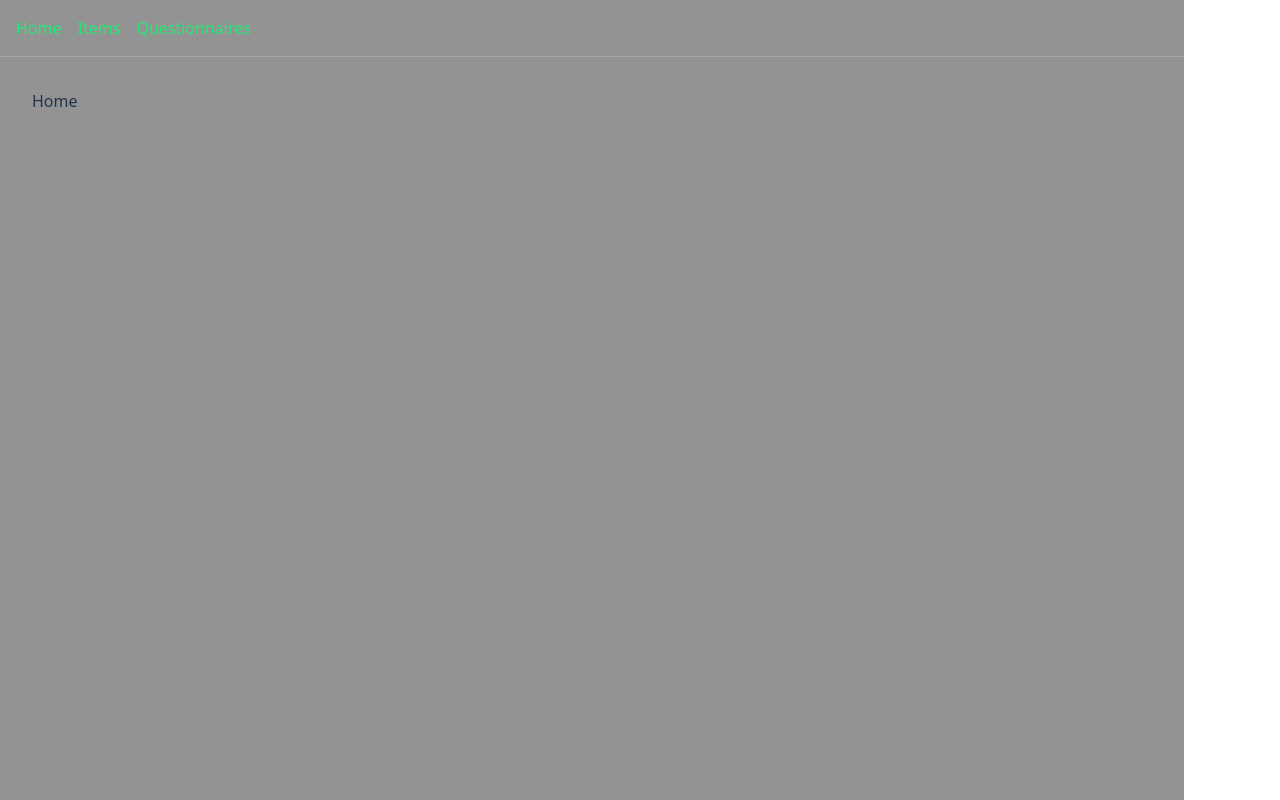
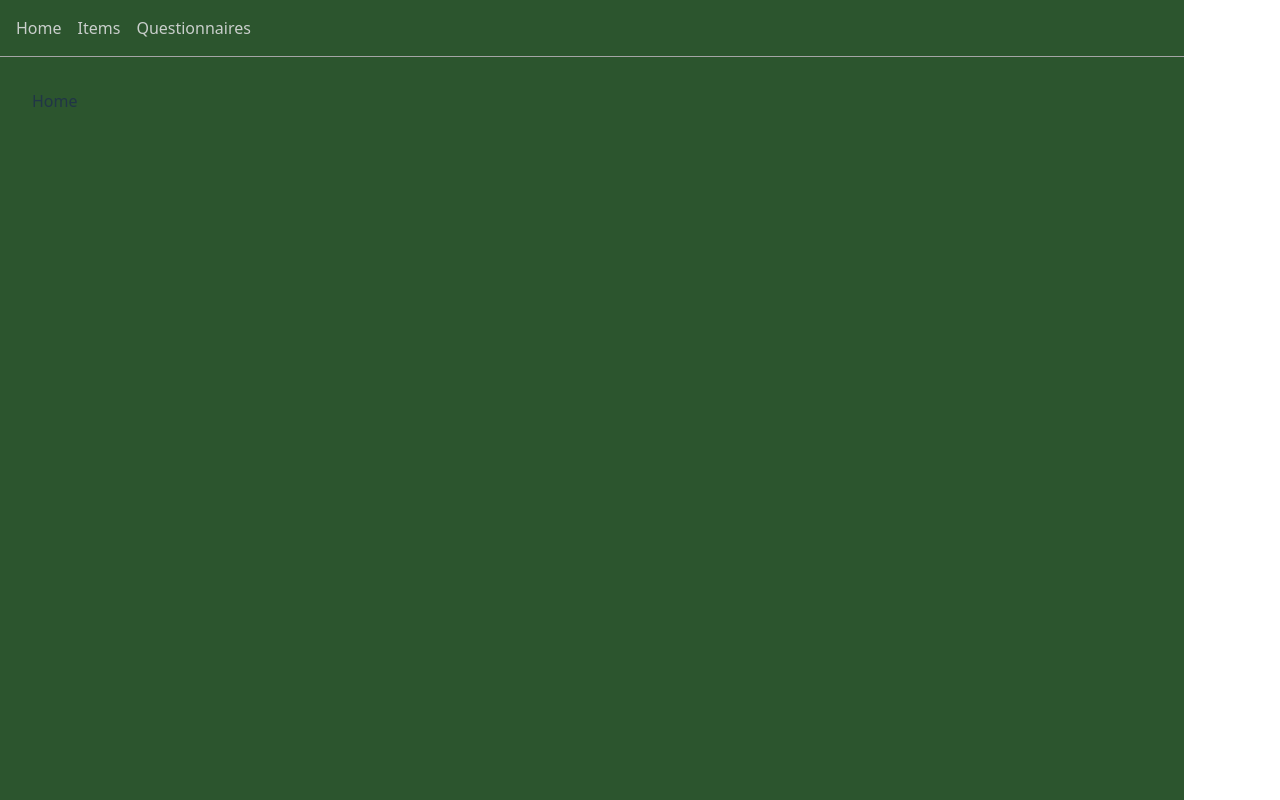
Before and after one commit to FerdivdKamp/greenr, a React (Vite) app in the folder frontend/: page / in a window 1280 px wide. Built offline with nearby package versions, Linux system fonts and the light colour scheme; no server answers.

Commit message:
more colour nonsense

```diff
--- a/frontend/src/App.tsx
+++ b/frontend/src/App.tsx
@@ -39,7 +39,7 @@ import { Link, Outlet } from "react-router-dom";
 
 export default function App() {
   return (
-    <div style={{ backgroundColor: "#939393ff", minHeight: "100vh" }}>
+    <div style={{ backgroundColor: "#2c552eff", minHeight: "100vh" }}>
       <header
         style={{
           padding: "16px",
@@ -52,18 +52,18 @@ export default function App() {
         }}
       >
         <nav style={{ display: "flex", gap: "16px" }}>
-          <Link to="/" style={{ color: "#22ea75ff", textDecoration: "none" }}>
+          <Link to="/" style={{ color: "#cacfccff", textDecoration: "none" }}>
             Home
           </Link>
           <Link
             to="/items"
-            style={{ color: "#22ea75ff", textDecoration: "none" }}
+            style={{ color: "#cacfccff", textDecoration: "none" }}
           >
             Items
           </Link>
           <Link
             to="/questionnaires"
-            style={{ color: "#22ea75ff", textDecoration: "none" }}
+            style={{ color: "#cacfccff", textDecoration: "none" }}
           >
             Questionnaires
           </Link>
```
